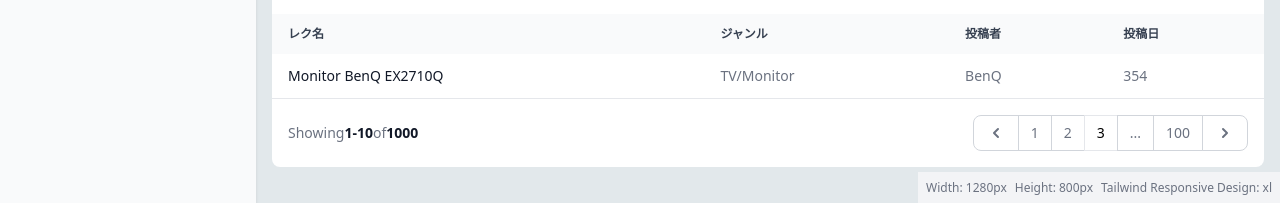
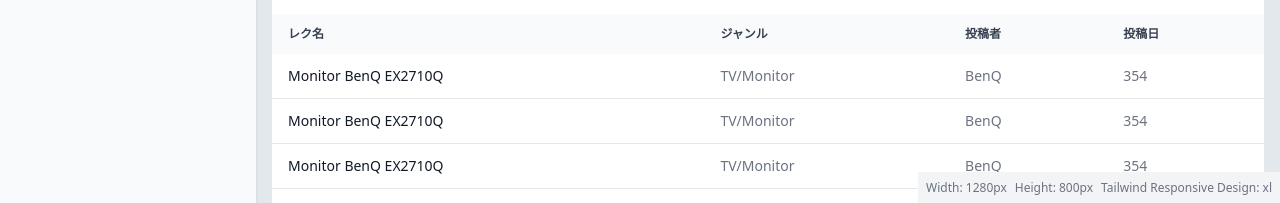
Before and after one commit to chihiros/topicpost-web, a React (Create React App) app: page /recreation in a window 1280 px wide. Shown: the part 596-799 px from the top of the page. Built offline with nearby package versions, Linux system fonts and the light colour scheme; no server answers; what tailwindcss-inner-border would draw is missing.

Commit message:
fix: forで表示する行数を増やす

```diff
--- a/src/core/components/organisms/RecreationContent.tsx
+++ b/src/core/components/organisms/RecreationContent.tsx
@@ -72,6 +72,8 @@ const RecreationForm: React.FC = () => {
       url: 'https://www.google.com/',
     }
   ];
+
+  const numbers = [1, 2, 3, 4, 5, 6, 7, 8, 9, 10];
 
   return (
     <>
@@ -239,12 +241,14 @@ const RecreationForm: React.FC = () => {
                   </tr>
                 </thead>
                 <tbody>
+                  {numbers.map((number) => (
                     <tr className="border-b">
                       <th scope="row" className="px-4 py-3 font-medium text-gray-900 whitespace-nowrap">Monitor BenQ EX2710Q</th>
                       <td className="px-4 py-3">TV/Monitor</td>
                       <td className="px-4 py-3">BenQ</td>
                       <td className="px-4 py-3">354</td>
                     </tr>
+                  ))}
                 </tbody>
               </table>
             </div>
```
Lines whose indentation alone changed are shown as unchanged.
